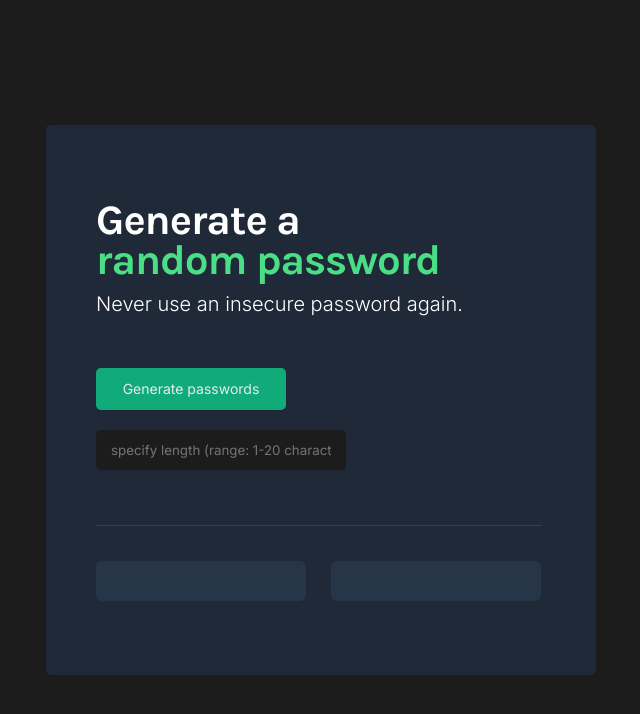
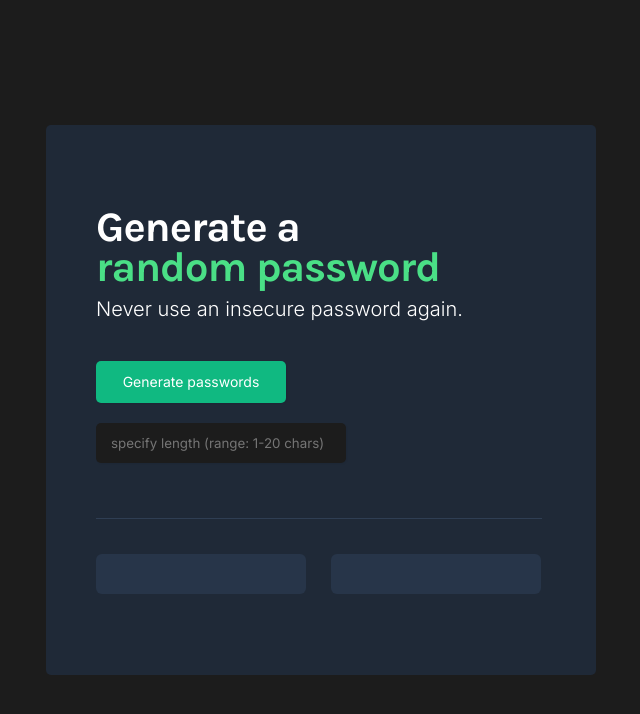
Before and after one commit to aditiintechk/password-generator, a plain HTML site: page index.html in a window 1280 px wide. Shown: the whole page, without its empty margins (319-959 px from the left). Drawn offline with Linux system fonts and the light colour scheme.

Commit message:
Refactor code

```diff
--- a/app.js
+++ b/app.js
@@ -37,8 +37,3 @@ function getrandomCharacter() {
     let randomChar = Math.floor(Math.random() * characters.length);
     return characters[randomChar];
 }
-
-// on load > empty the value in input field
-window.onload = function(){
-    passwordLength.value=""
-}
--- a/index.html
+++ b/index.html
@@ -14,7 +14,7 @@
         <h1>Generate a <span>random password</span></h1>
         <h3>Never use an insecure password again.</h3>
         <button id="pwdButton">Generate passwords</button>
-        <input type="number" id="input-length" placeholder="specify length (range: 1-20 characters)">
+        <input type="number" id="input-length" placeholder="specify length (range: 1-20 chars)">
         <div id="alert-text"></div>
         <div class="line"></div>
         <div class="passwords">
--- a/style.css
+++ b/style.css
@@ -51,8 +51,7 @@ h1 span {
 h3 {
     font-weight: 200;
     font-size: 20px;
-    line-height: 28px;
-    margin-bottom: 50px;
+    margin-bottom: 40px;
 }
 
 /* button */
@@ -60,19 +59,17 @@ h3 {
 button {
     width: 190px;
     height: 42px;
-    padding: 10px 15px;
+    margin-bottom: 20px;
 
     border-radius: 5px;
-    box-shadow: 0px 1px 2px rgba(0, 0, 0, 0.05);
+    box-shadow: 1px 1px 2px rgba(0, 0, 0, 0.05);
     border: none;
 
     background: #10B981;
     font-family: inherit;
+    font-size: 14px;
     color: #fff;
 
-    opacity: 0.9;
-    font-size: 14px;
-    margin-bottom: 20px;
     cursor: pointer;
 }
 
@@ -81,10 +78,12 @@ button {
     width: 250px;
     height: 40px;
     padding: 10px 15px;
+    margin-bottom: 5px;
+
     border: none;
     border-radius: 5px;
-    box-shadow: 0px 1px 2px rgba(0, 0, 0, 0.05);
-    margin-bottom: 5px;
+    box-shadow: 1px 1px 2px rgba(0, 0, 0, 0.05);
+
     font-family: inherit;
     background-color: #1C1C1C;
     outline: none;
@@ -107,10 +106,12 @@ input::-webkit-inner-spin-button {
     margin-bottom: 40px;
     margin-left: 5px;
     font-size: 12px;
+    opacity: 0.8;
 }
 
 .line {
     width: 446px;
+    /* important!! */
     border-bottom: 1px solid #2F3E53;
 }
 
```
